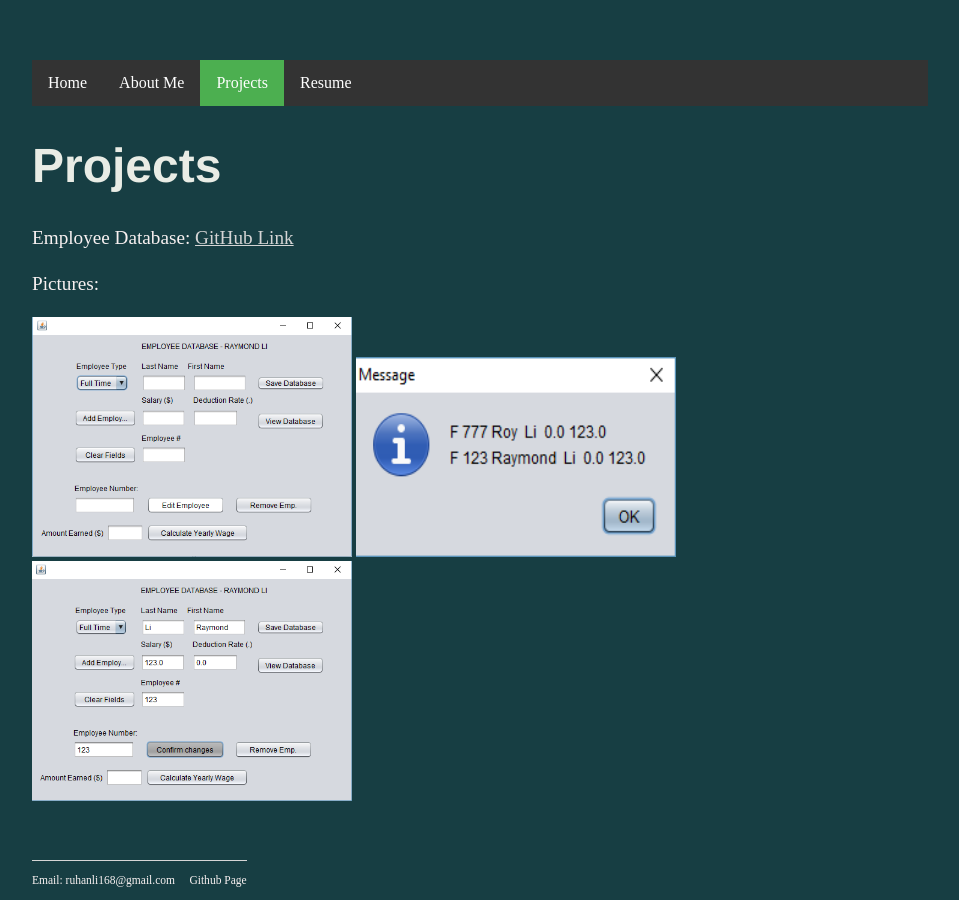
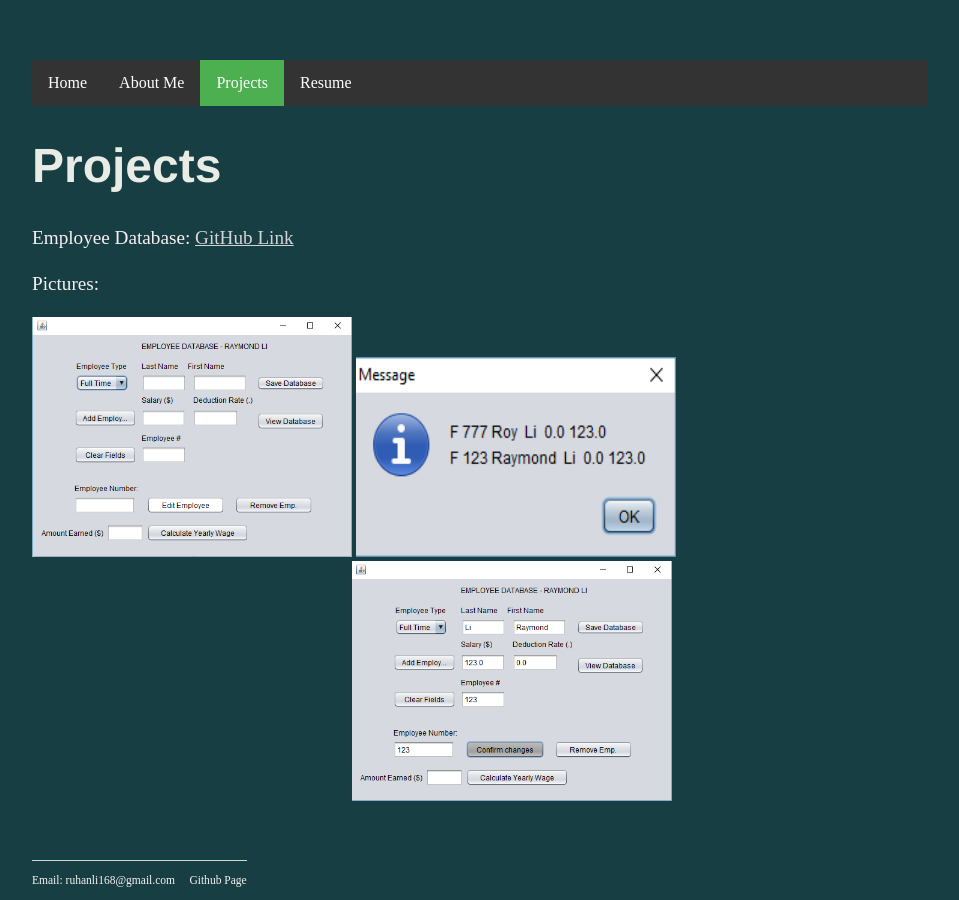
Before and after one commit to Raymoondo/RuhanLi.github.io-1, a Jekyll site: the page projects/index.html, which Jekyll copies as it is, in a window 1280 px wide. Shown: the whole page, without its empty margins (160-1119 px from the left). Built offline with Jekyll 4.4.1, drawn with Linux system fonts in a browser that asks for light colours.

Commit message:
Update index.html

```diff
--- a/projects/index.html
+++ b/projects/index.html
@@ -1,6 +1,5 @@
 <!DOCTYPE html>
 <html>
-	<body>
 	<head>
 		<title>Projects</title>
 		<link rel="stylesheet" type="text/css" href="/css/main.css">
@@ -9,22 +8,22 @@
 				width: 320px;
 				height: 240px;
 				position: relative:;
-				top: 5px;
+				top: 0;
 				left: 0;
 			}
 			#emp2{
 				width: 320px;
 				height: 200px;
 				position: relative:;
-				top: 5px;
-				left: 320px;
+				top: 0;
+				left: 640px;
 			}
 			#emp3{
 				width: 320px;
 				height: 240px;
-				position: relative:;
-				top: 5px;
-				left: 640px;
+				position: relative;
+				top: 0;
+				left: 320px;
 			}
 		</style>
 	</head>
```
